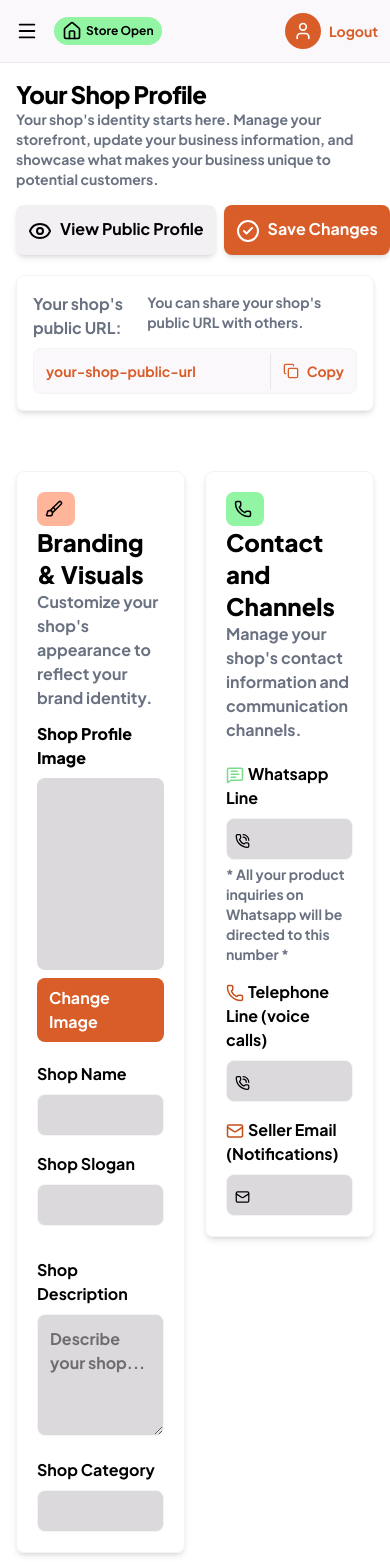
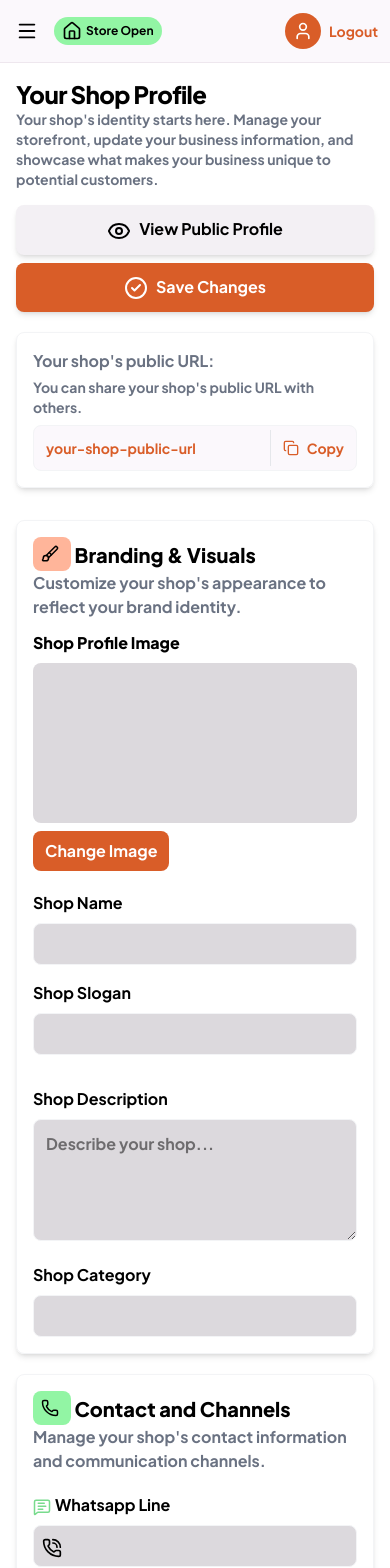
Before and after one commit to LilRex22/EveryShop-Marketplace-Frontend, a React (Vite) app: page /dashboard/shop in a window 390 px wide. Shown: the top 1568 px of the page. Built offline with nearby package versions, Linux system fonts and the light colour scheme.

Commit message:
feat: added UI responsiveness

```diff
--- a/src/pages/dashboard/Shop.tsx
+++ b/src/pages/dashboard/Shop.tsx
@@ -20,7 +20,7 @@ export function MyShop() {
                         <p className="text-sm sm:text-md font-medium text-gray-500">Your shop's identity starts here. Manage your storefront, update your business information, and showcase what makes your business unique to potential customers.</p>
                     </div>
 
-                    <div className="flex gap-2">
+                    <div className="flex flex-col gap-2 sm:flex-row">
                             <a href="" className="shadow-md rounded-lg bg-[#f3f0f4] px-3 py-3 font-medium text-black hover:bg-[#dcd9dd] transition-colors w-full sm:w-auto text-center whitespace-nowrap">
                                 <Eye className="inline-block mr-2" />
                                 View Public Profile
@@ -34,20 +34,20 @@ export function MyShop() {
                 </div>
 
                 <div className="mt-5 p-4 border border-gray-100 shadow-md rounded-lg">
-                    <p className="text-gray-500 mb-2 flex justify-between">Your shop's public URL: <span className="text-gray-500  text-sm">You can share your shop's public URL with others.</span></p>
+                    <p className="text-gray-500 mb-2 flex flex-col gap-1 sm:flex-row sm:justify-between">Your shop's public URL: <span className="text-gray-500  text-sm">You can share your shop's public URL with others.</span></p>
                     <CopyField value="your-shop-public-url" />
                 </div>
 
-                <div className="grid grid-cols-2 gap-5 mt-15">
+                <div className="grid grid-cols-1 lg:grid-cols-2 gap-5 mt-8 sm:mt-15">
                     {/* branding */}
-                    <div className="rounded-lg shadow-md border border-gray-100 p-5">
+                    <div className="rounded-lg shadow-md border border-gray-100 p-4 sm:p-5">
                         <div className="">
-                            <h2 className="text-2xl font-extrabold"><span className="inline-flex items-center justify-center p-2 rounded-lg bg-[#ffb59a]"><Brush size={18} className="inline-block me-1"/></span> Branding & Visuals</h2>
+                            <h2 className="text-xl sm:text-2xl font-extrabold"><span className="inline-flex items-center justify-center p-2 rounded-lg bg-[#ffb59a]"><Brush size={18} className="inline-block me-1"/></span> Branding & Visuals</h2>
                             <p className="text-gray-500">Customize your shop's appearance to reflect your brand identity.</p>
                         </div>
                         <div className=" mt-3">
                             <h3 className="font-extrabold">Shop Profile Image</h3>
-                            <div className="w-full bg-[#dcd9dd] rounded-lg h-48 mt-2">
+                            <div className="w-full bg-[#dcd9dd] rounded-lg h-40 sm:h-48 mt-2">
                                 {/* shop image goes here */}
                             </div>
                             <a href="" className="inline-block mt-2 bg-[#D95D28] text-white rounded-lg px-3 py-2 hover:bg-[#BD4D20] transition-colors">Change Image</a>
@@ -104,20 +104,20 @@ export function MyShop() {
 
                     <div className="flex flex-col gap-4">
                         {/* contact */}
-                        <div className="rounded-lg shadow-md border border-gray-100 p-5 h-fit">
+                        <div className="rounded-lg shadow-md border border-gray-100 p-4 sm:p-5 h-fit">
                             <div className="">
-                                <h2 className="text-2xl font-extrabold"><span className="inline-flex items-center justify-center p-2 rounded-lg bg-[#92f5a4]"><Phone size={18} className="inline-block me-1"/></span> Contact and Channels</h2>
+                                <h2 className="text-xl sm:text-2xl font-extrabold"><span className="inline-flex items-center justify-center p-2 rounded-lg bg-[#92f5a4]"><Phone size={18} className="inline-block me-1"/></span> Contact and Channels</h2>
                                 <p className="text-gray-500">Manage your shop's contact information and communication channels.</p>
                             </div>
                             <div className="mt-5 flex flex-col gap-4">
                                 <div className="">
                                     <label htmlFor="line"><MessageSquareText size={18} className="inline-block me-1 text-[#79db8d]"/>Whatsapp Line</label>
                                     <div className="flex bg-[#dcd9dd] mt-2 border border-gray-100 rounded-lg p-2 w-full">
-                                        <PhoneCall size={20} className="mt-1"/>
+                                        <PhoneCall size={20} className="mt-1 shrink-0"/>
                                         <input
                                             type="number"
                                             id="line"
-                                            className="w-full bg-transparent outline-none ms-3"
+                                            className="w-full min-w-0 bg-transparent outline-none ms-3"
                                             value={line}
                                             onChange={(e) => setLine(e.target.value)}
                                         />
@@ -128,11 +128,11 @@ export function MyShop() {
                                 <div className="">
                                     <label htmlFor="call"><Phone size={18} className="inline-block me-1 text-[#c54f1a]"/>Telephone Line (voice calls)</label>
                                     <div className="flex bg-[#dcd9dd] mt-2 border border-gray-100 rounded-lg p-2 w-full">
-                                        <PhoneCall size={20} className="mt-1"/>
+                                        <PhoneCall size={20} className="mt-1 shrink-0"/>
                                         <input
                                             type="number"
                                             id="call"
-                                            className="w-full bg-transparent outline-none ms-3"
+                                            className="w-full min-w-0 bg-transparent outline-none ms-3"
                                             value={call}
                                             onChange={(e) => setCall(e.target.value)}
                                         />
@@ -142,11 +142,11 @@ export function MyShop() {
                                 <div className="">
                                     <label htmlFor="email"><Mail size={18} className="inline-block me-1 text-[#c54f1a]"/>Seller Email (Notifications)</label>
                                     <div className="flex bg-[#dcd9dd] mt-2 border border-gray-100 rounded-lg p-2 w-full">
-                                        <Mail size={20} className="mt-1"/>
+                                        <Mail size={20} className="mt-1 shrink-0"/>
                                         <input
                                             type="email"
                                             id="email"
-                                            className="w-full bg-transparent outline-none ms-3"
+                                            className="w-full min-w-0 bg-transparent outline-none ms-3"
                                             value={email}
                                             onChange={(e) => setEmail(e.target.value)}
                                         />
```
